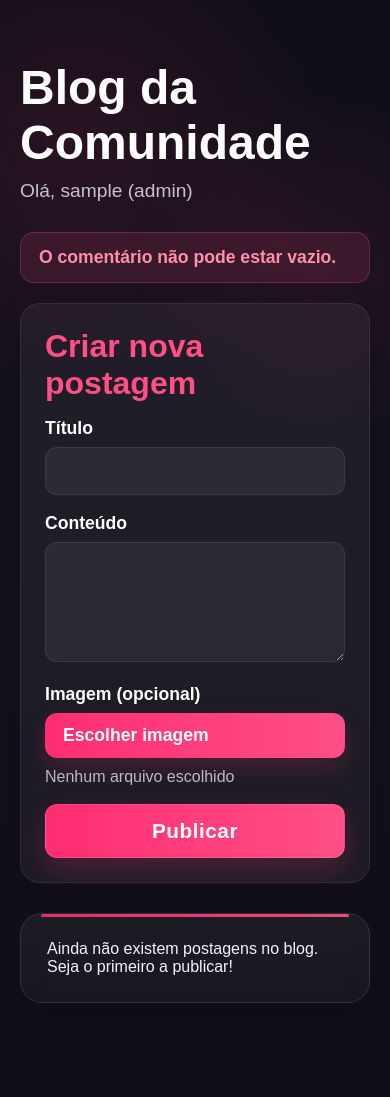
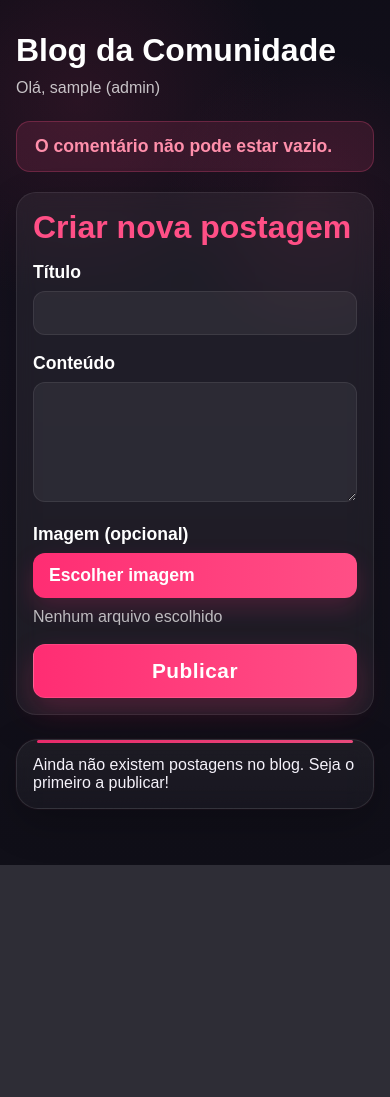
Before and after one commit to unmonochrome/unmonochromeblog, a PHP site: page /landingpage/blog.php?erro=comentario_vazio in a window 390 px wide. Shown: the part 91-1188 px from the top of the page. After the commit the page ends 956 px from the top, so only its background shows below. Run offline with PHP 8.4, Linux system fonts and the light colour scheme; the visitor is signed in with stand-in values (Sample User, id 1); data that the repository does not hold is empty; some web fonts are replaced.

Commit message:
responsivo mobile

```diff
--- a/landingpage/blog.css
+++ b/landingpage/blog.css
@@ -1,7 +1,7 @@
 .blog-container {
   max-width: 1000px;
-  margin: 40px auto;
-  padding: 20px;
+  margin: 2.5rem auto;
+  padding: 1.25rem;
 }
 
 .blog-title {
@@ -17,9 +17,9 @@
 }
 
 .feedback {
-  padding: 14px 18px;
+  padding: 0.875rem 1.125rem;
   border-radius: 14px;
-  margin-bottom: 20px;
+  margin-bottom: 1.25rem;
   font-size: 1.1rem;
   font-weight: 700;
 }
@@ -440,3 +440,66 @@
   word-break: break-word;
   overflow-wrap: break-word;
 }
+
+@media (max-width: 768px) {
+  .blog-container {
+    max-width: 100%;
+    margin: 1rem auto;
+    padding: 1rem;
+  }
+
+  .blog-title {
+    font-size: 2rem;
+  }
+
+  .blog-subtitle {
+    font-size: 1rem;
+    margin-bottom: 1.5rem;
+  }
+
+  .blog-form {
+    padding: 1rem;
+    margin-bottom: 1.5rem;
+  }
+
+  .post-card {
+    padding: 1rem;
+    margin-bottom: 1.5rem;
+  }
+
+  .post-card h2 {
+    font-size: 1.5rem;
+  }
+
+  .post-content {
+    font-size: 1rem;
+  }
+
+  .post-author-avatar,
+  .post-author-fallback {
+    width: 40px;
+    height: 40px;
+  }
+
+  .post-author-name {
+    font-size: 1rem;
+  }
+
+  .post-author-date {
+    font-size: 0.9rem;
+  }
+
+  .custom-file-label {
+    min-height: 2.75rem;
+    padding: 0.75rem 1rem;
+  }
+
+  .blog-form input,
+  .blog-form textarea {
+    padding: 0.75rem;
+  }
+
+  .comment-item {
+    padding: 0.75rem;
+  }
+}
--- a/landingpage/site.css
+++ b/landingpage/site.css
@@ -185,16 +185,18 @@ body {
 }
 
 .btn-nav {
-  padding: 8px 16px;
+  padding: 0.5rem 1rem;
   font-size: 1.05rem;
   font-weight: 700;
+  min-height: 2.75rem;
 }
 
 .btn {
-  padding: 14px 24px;
+  padding: 0.875rem 1.5rem;
   font-size: 1.3rem;
   font-weight: 800;
   letter-spacing: 0.5px;
+  min-height: 2.75rem;
 }
 
 .primary {
```
Also changed, not shown: other parts of landingpage/site.css (+41 -14 lines), login-page/style.css (+20 -15 lines).
